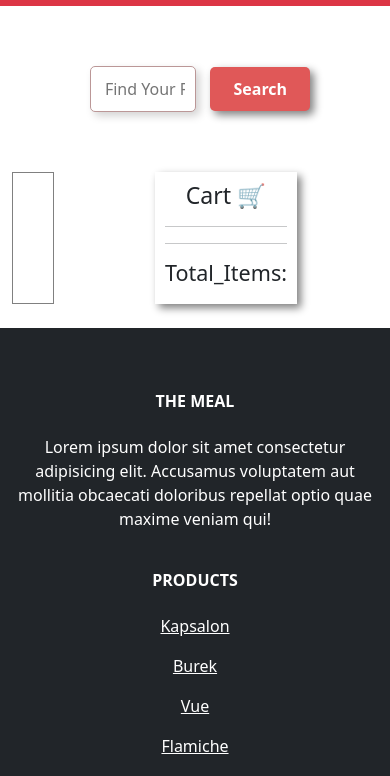
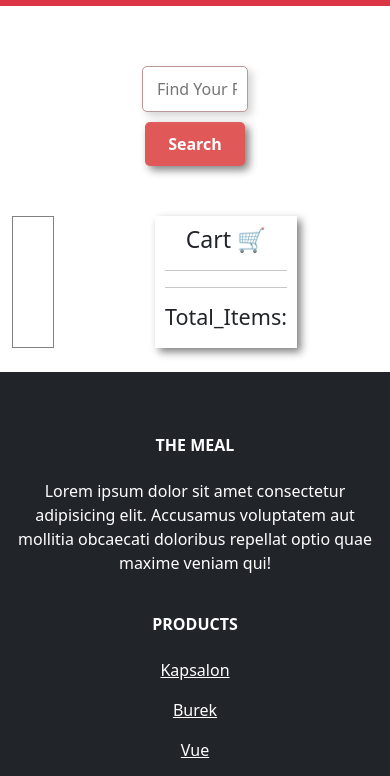
Before and after one commit to Andrew-Velox/The-Meals, a plain HTML site: page index.html in a window 390 px wide. Shown: the part 52-828 px from the top of the page. Drawn offline with nearby package versions, Linux system fonts and the light colour scheme; no server answers; some icons are missing.

Commit message:
Update style.css
little responsive

```diff
--- a/style.css
+++ b/style.css
@@ -66,3 +66,15 @@
     text-align: center;
     background-color: rgb(206, 83, 83);
 }
+
+
+@media only screen and (max-width: 600px) {
+    #btn{
+        display: block;
+        margin: auto;
+        width: 100px;
+    }
+    .whole-deck{
+        flex-wrap: wrap;
+    }
+}
```
